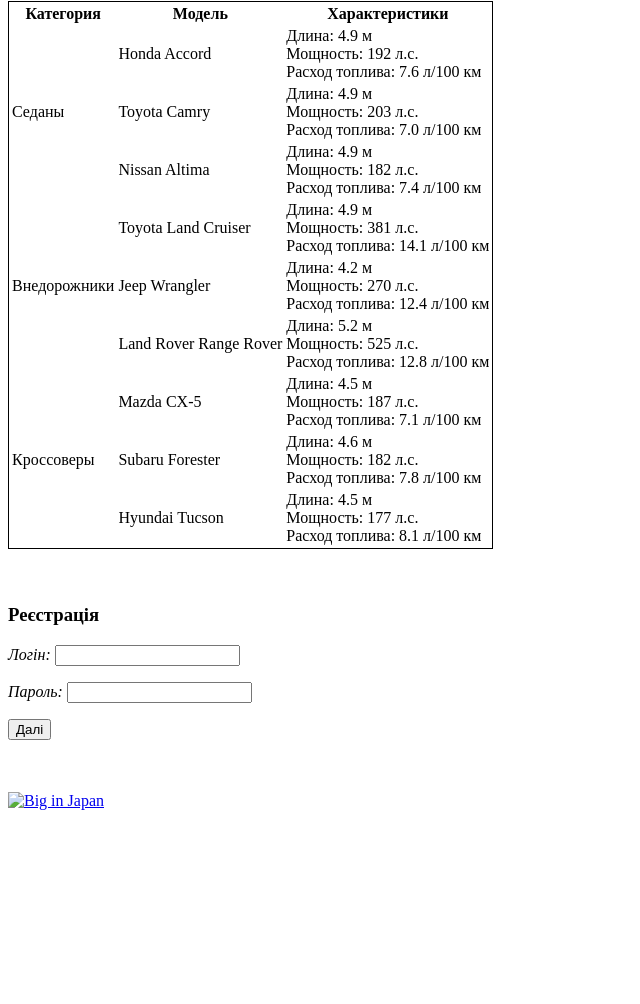
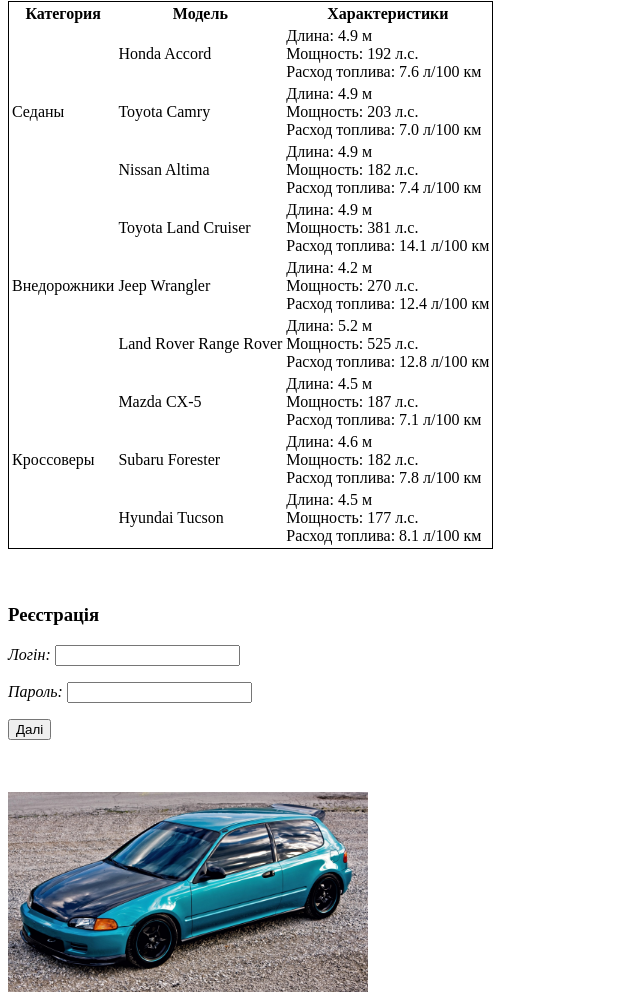
Before and after one commit to v9097777/lb1, a plain HTML site: page index.html in a window 1280 px wide. Shown: the part 385-1389 px from the top of the page, without its empty margins (0-640 px from the left). Before the commit the page ends 1203 px from the top, so only its background shows below. Drawn offline with Linux system fonts and the light colour scheme.

Commit message:
first commit

```diff
--- a/index.html
+++ b/index.html
@@ -115,7 +115,7 @@
         <br>
         <br>
 
-        <a href = "https://nure.ua/"><img src = "PUSS_MEME.png" alt = "Big in Japan" width = "360" height = "200"> </a>
+        <a href = "https://nure.ua/"><img src = "CIVIC.jpg" alt = "Big in Japan" width = "360" height = "200"> </a>
 
     </body>
 </html>
```
Also changed, not shown: CIVIC.jpg (added).
